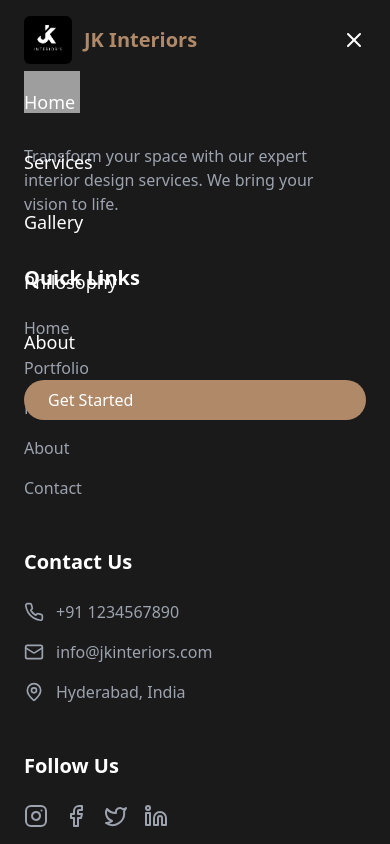
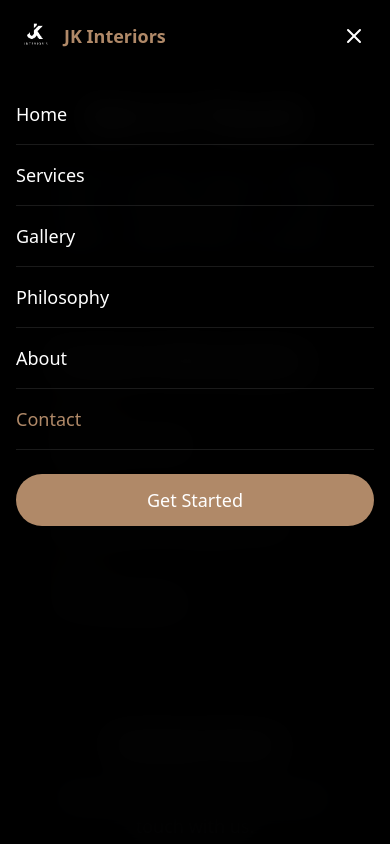
Before and after one commit to souravsouru7/jk-interior, a React (Create React App) app: page /contact in a window 390 px wide. Both pictures are taken after a click on the button 354 px from the left and 40 px from the top of the page. Shown: the top 844 px of the page. Built offline with nearby package versions, Linux system fonts and the light colour scheme; grey boxes are pictures that could not be loaded.

Commit message:
thirtheen

```diff
--- a/package.json
+++ b/package.json
@@ -14,6 +14,7 @@
     "react-dom": "^18.3.1",
     "react-router-dom": "^7.0.2",
     "react-scripts": "5.0.1",
+    "swiper": "^11.1.15",
     "web-vitals": "^2.1.4"
   },
   "scripts": {
--- a/src/App.js
+++ /dev/null
@@ -1,31 +0,0 @@
-import React from 'react';
-import { BrowserRouter as Router, Routes, Route } from 'react-router-dom';
-import Header from './components/Header';
-import Footer from './components/Footer';
-import JKInteriors from './components/JKInteriors';
-import About from './components/About';
-import Services from './components/Services';
-import Philosophy from './components/Philosophy';
-import Gallery from './components/Gallery';
-
-const App = () => {
-  return (
-    <Router>
-      <div className="flex flex-col min-h-screen bg-black">
-        <Header />
-        <main className="flex-grow">
-          <Routes>
-            <Route path="/" element={<JKInteriors />} />
-            <Route path="/about" element={<About />} />
-            <Route path="/services" element={<Services />} />
-            <Route path="/philosophy" element={<Philosophy />} />
-            <Route path="/gallery" element={<Gallery />} />
-          </Routes>
-        </main>
-        <Footer />
-      </div>
-    </Router>
-  );
-};
-
-export default App;
--- /dev/null
+++ b/src/App.jsx
@@ -0,0 +1,35 @@
+import React from "react";
+import { BrowserRouter as Router, Routes, Route } from "react-router-dom";
+import Header from "./components/Header";
+import Footer from "./components/Footer";
+import JKInteriors from "./components/JKInteriors";
+import About from "./components/About";
+import Services from "./components/Services";
+import Philosophy from "./components/Philosophy";
+import Gallery from "./components/Gallery";
+import Contact from "./components/Contact";
+import ScrollToTop from "./components/ScrollToTop";
+
+function App() {
+  return (
+    <Router>
+      <ScrollToTop />
+      <div className="flex flex-col min-h-screen bg-black">
+        <Header />
+        <main className="flex-grow">
+          <Routes>
+            <Route path="/" element={<JKInteriors />} />
+            <Route path="/about" element={<About />} />
+            <Route path="/services" element={<Services />} />
+            <Route path="/philosophy" element={<Philosophy />} />
+            <Route path="/gallery" element={<Gallery />} />
+            <Route path="/contact" element={<Contact />} />
+          </Routes>
+        </main>
+        <Footer />
+      </div>
+    </Router>
+  );
+}
+
+export default App;
--- /dev/null
+++ b/src/components/Contact.jsx
@@ -0,0 +1,60 @@
+import React from "react";
+import ContactForm from "../components/ContactForm";
+
+const Contact = () => {
+  const [showForm, setShowForm] = React.useState(false);
+
+  return (
+    <div className="min-h-screen bg-black pt-24 pb-12">
+      <div className="max-w-7xl mx-auto px-6">
+        <div className="text-center mb-12">
+          <h1 className="text-4xl md:text-5xl font-bold text-white mb-4">
+            Get in Touch
+          </h1>
+          <p className="text-gray-400 text-lg max-w-2xl mx-auto">
+            We'd love to hear from you. Whether you have a question about our services,
+            pricing, or anything else, our team is ready to answer all your questions.
+          </p>
+        </div>
+
+        <div className="grid md:grid-cols-2 gap-12 items-start">
+          <div className="bg-white/5 backdrop-blur-sm p-8 rounded-2xl">
+            <h2 className="text-2xl font-semibold text-white mb-6">
+              Contact Information
+            </h2>
+            <div className="space-y-6 text-gray-300">
+              <div>
+                <h3 className="text-[#b08968] font-medium mb-2">Address</h3>
+                <p>Hyderabad, India</p>
+              </div>
+              <div>
+                <h3 className="text-[#b08968] font-medium mb-2">Email</h3>
+                <p>Info.thejkinteriors@gmail.com</p>
+              </div>
+              <div>
+                <h3 className="text-[#b08968] font-medium mb-2">Phone</h3>
+                <p>+91 9063096060</p>
+              </div>
+            </div>
+          </div>
+
+          <button
+            onClick={() => setShowForm(true)}
+            className="bg-white/5 backdrop-blur-sm p-8 rounded-2xl hover:bg-white/10 transition-colors"
+          >
+            <h2 className="text-2xl font-semibold text-white mb-6">
+              Contact Form
+            </h2>
+            <p className="text-gray-400 text-lg max-w-2xl mx-auto">
+              Fill out the form below to get in touch with us.
+            </p>
+          </button>
+        </div>
+
+        {showForm && <ContactForm onClose={() => setShowForm(false)} />}
+      </div>
+    </div>
+  );
+};
+
+export default Contact;
--- a/src/components/Footer.jsx
+++ b/src/components/Footer.jsx
@@ -9,9 +9,9 @@ const Footer = () => {
   };
 
   return (
-    <footer className="bg-[#1a1a1a] text-white py-16">
-      <div className="max-w-7xl mx-auto px-6">
-        <div className="grid grid-cols-1 md:grid-cols-2 lg:grid-cols-4 gap-12">
+    <footer className="bg-[#1a1a1a] text-white py-12 sm:py-16">
+      <div className="max-w-7xl mx-auto px-4 sm:px-6">
+        <div className="grid grid-cols-1 sm:grid-cols-2 lg:grid-cols-4 gap-8 sm:gap-12">
           {/* Company Info */}
           <motion.div
             variants={footerAnimation}
@@ -36,7 +36,7 @@ const Footer = () => {
             whileInView="visible"
             className="space-y-6"
           >
-            <h3 className="text-xl font-semibold">Quick Links</h3>
+            <h3 className="text-lg sm:text-xl font-semibold">Quick Links</h3>
             <ul className="space-y-4">
               {['Home', 'Portfolio', 'Factory', 'About', 'Contact'].map((item) => (
                 <li key={item}>
@@ -58,17 +58,17 @@ const Footer = () => {
             whileInView="visible"
             className="space-y-6"
           >
-            <h3 className="text-xl font-semibold">Contact Us</h3>
+            <h3 className="text-lg sm:text-xl font-semibold">Contact Us</h3>
             <ul className="space-y-4">
-              <li className="flex items-center gap-3 text-gray-400">
+              <li className="flex items-center gap-3 text-sm sm:text-base text-gray-400">
                 <Phone size={20} />
-                <span>+91 1234567890</span>
+                <span>+91 9063096060</span>
               </li>
-              <li className="flex items-center gap-3 text-gray-400">
+              <li className="flex items-center gap-3 text-sm sm:text-base text-gray-400">
                 <Mail size={20} />
-                <span>info@jkinteriors.com</span>
+                <span>Info.thejkinteriors@gmail.com</span>
               </li>
-              <li className="flex items-center gap-3 text-gray-400">
+              <li className="flex items-center gap-3 text-sm sm:text-base text-gray-400">
                 <MapPin size={20} />
                 <span>Hyderabad, India</span>
               </li>
@@ -82,12 +82,19 @@ const Footer = () => {
             whileInView="visible"
             className="space-y-6"
           >
-            <h3 className="text-xl font-semibold">Follow Us</h3>
+            <h3 className="text-lg sm:text-xl font-semibold">Follow Us</h3>
             <div className="flex space-x-4">
-              {[Instagram, Facebook, Twitter, Linkedin].map((Icon, index) => (
+              {[
+                { Icon: Instagram, link: 'https://www.instagram.com/the.jkinteriors?igsh=MXZ6YXBlYmppNXNoaA==' },
+                { Icon: Facebook, link: '#' },
+                { Icon: Twitter, link: '#' },
+                { Icon: Linkedin, link: '#' }
+              ].map(({ Icon, link }, index) => (
                 <motion.a
                   key={index}
-                  href="#"
+                  href={link}
+                  target="_blank"
+                  rel="noopener noreferrer"
                   whileHover={{ scale: 1.2, color: '#b08968' }}
                   className="text-gray-400 hover:text-[#b08968] transition-colors"
                 >
@@ -98,14 +105,15 @@ const Footer = () => {
           </motion.div>
         </div>
 
-        {/* Copyright */}
         <motion.div
           variants={footerAnimation}
           initial="hidden"
           whileInView="visible"
           className="border-t border-gray-800 mt-12 pt-8 text-center text-gray-400"
         >
-          <p>&copy; {new Date().getFullYear()} JK Interiors. All rights reserved.</p>
+          <p className="text-xs sm:text-sm text-gray-400">
+            &copy; {new Date().getFullYear()} JK Interiors. All rights reserved.
+          </p>
         </motion.div>
       </div>
     </footer>
--- a/src/components/Header.jsx
+++ b/src/components/Header.jsx
@@ -15,6 +15,7 @@ const Header = () => {
     { name: 'Gallery', path: '/gallery' },
     { name: 'Philosophy', path: '/philosophy' },
     { name: 'About', path: '/about' },
+    { name: 'Contact', path: '/contact' },
 
   ];
 
@@ -34,9 +35,8 @@ const Header = () => {
         isScrolled ? 'bg-black/80 backdrop-blur-md py-2' : 'bg-transparent py-4'
       }`}
     >
-      <div className="max-w-7xl mx-auto px-6">
+      <div className="max-w-7xl mx-auto px-4 sm:px-6">
         <div className="flex justify-between items-center">
-          {/* Updated Logo Section */}
           <Link to="/">
             <motion.div
               whileHover={{ scale: 1.02 }}
@@ -46,14 +46,14 @@ const Header = () => {
               <img
                 src={logo}
                 alt="JK Interiors"
-                className="h-12 w-auto object-contain rounded-md"
+                className="h-10 w-auto object-contain rounded-md"
                 style={{
                   filter: isScrolled ? 'brightness(1.2)' : 'brightness(1)',
                   transition: 'filter 0.3s ease'
                 }}
               />
               <motion.span
-                className={`ml-3 font-semibold text-xl ${
+                className={`ml-2 font-semibold text-lg sm:text-xl ${
                   isScrolled ? 'text-white' : 'text-[#b08968]'
                 }`}
               >
@@ -62,8 +62,7 @@ const Header = () => {
             </motion.div>
           </Link>
 
-          {/* Desktop Navigation */}
-          <nav className="hidden md:flex items-center space-x-12">
+          <nav className="hidden md:flex items-center space-x-8">
             {navItems.map((item) => (
               <Link key={item.name} to={item.path}>
                 <motion.span
@@ -86,46 +85,60 @@ const Header = () => {
             </motion.button>
           </nav>
 
-          {/* Mobile Menu Button */}
           <motion.button
             whileTap={{ scale: 0.95 }}
-            className="md:hidden text-white"
+            className="md:hidden text-white p-2"
             onClick={() => setIsOpen(!isOpen)}
           >
             {isOpen ? <X size={24} /> : <Menu size={24} />}
           </motion.button>
         </div>
 
-        {/* Mobile Navigation */}
         <AnimatePresence>
           {isOpen && (
             <motion.div
               initial={{ opacity: 0, height: 0 }}
               animate={{ opacity: 1, height: 'auto' }}
               exit={{ opacity: 0, height: 0 }}
-              className="md:hidden mt-4"
+              className="fixed inset-0 top-[60px] bg-black/95 backdrop-blur-lg z-50 md:hidden"
             >
-              <nav className="flex flex-col space-y-4">
-                {navItems.map((item) => (
-                  <Link key={item.name} to={item.path}>
-                    <motion.span
-                      className={`block text-white hover:text-[#b08968] transition-colors text-lg py-2 ${
-                        location.pathname === item.path ? 'text-[#b08968]' : ''
+              <motion.nav
+                className="flex flex-col h-full px-4 py-6"
+                initial={{ opacity: 0, y: 20 }}
+                animate={{ opacity: 1, y: 0 }}
+                transition={{ delay: 0.1 }}
+              >
+                {navItems.map((item, index) => (
+                  <Link
+                    key={item.name}
+                    to={item.path}
+                    onClick={() => setIsOpen(false)}
+                  >
+                    <motion.div
+                      initial={{ opacity: 0, x: -20 }}
+                      animate={{ opacity: 1, x: 0 }}
+                      transition={{ delay: index * 0.1 }}
+                      className={`py-4 border-b border-white/10 ${
+                        location.pathname === item.path
+                          ? 'text-[#b08968]'
+                          : 'text-white'
                       }`}
-                      whileHover={{ x: 10 }}
-                      onClick={() => setIsOpen(false)}
                     >
-                      {item.name}
-                    </motion.span>
+                      <span className="text-lg font-medium">{item.name}</span>
+                    </motion.div>
                   </Link>
                 ))}
+
                 <motion.button
-                  whileHover={{ x: 10 }}
-                  className="bg-[#b08968] text-white px-6 py-2 rounded-full text-left"
+                  initial={{ opacity: 0, x: -20 }}
+                  animate={{ opacity: 1, x: 0 }}
+                  transition={{ delay: navItems.length * 0.1 }}
+                  className="mt-6 bg-[#b08968] text-white px-6 py-3 rounded-full text-lg font-medium"
+                  onClick={() => setIsOpen(false)}
                 >
                   Get Started
                 </motion.button>
-              </nav>
+              </motion.nav>
             </motion.div>
           )}
         </AnimatePresence>
--- a/src/components/JKInteriors.jsx
+++ b/src/components/JKInteriors.jsx
@@ -1,5 +1,6 @@
 import React, { useState, useEffect, useRef } from "react";
 import { motion, AnimatePresence } from "framer-motion";
+import { useLocation } from "react-router-dom";
 import LoadingAnimation from "./LoadingAnimation";
 import Hero from "./Hero";
 import Features from "./Features";
@@ -11,6 +12,11 @@ const JKInteriors = () => {
   const [showContactForm, setShowContactForm] = useState(false);
   const [isPlaying, setIsPlaying] = useState(false);
   const audioRef = useRef(null);
+  const location = useLocation();
+
+  useEffect(() => {
+    window.scrollTo(0, 0);
+  }, [location.pathname]);
 
   useEffect(() => {
     const timer = setTimeout(() => {
--- /dev/null
+++ b/src/components/ScrollToTop.jsx
@@ -0,0 +1,14 @@
+import { useEffect } from "react";
+import { useLocation } from "react-router-dom";
+
+function ScrollToTop() {
+  const { pathname } = useLocation();
+
+  useEffect(() => {
+    window.scrollTo(0, 0);
+  }, [pathname]);
+
+  return null;
+}
+
+export default ScrollToTop;
--- a/tailwind.config.js
+++ b/tailwind.config.js
@@ -22,6 +22,20 @@ module.exports = {
       backdropBlur: {
         md: '12px',
       },
+      fontSize: {
+        'xs': ['0.75rem', { lineHeight: '1rem' }],
+        'sm': ['0.875rem', { lineHeight: '1.25rem' }],
+        'base': ['1rem', { lineHeight: '1.5rem' }],
+        'lg': ['1.125rem', { lineHeight: '1.75rem' }],
+        'xl': ['1.25rem', { lineHeight: '1.75rem' }],
+        '2xl': ['1.5rem', { lineHeight: '2rem' }],
+        '3xl': ['1.875rem', { lineHeight: '2.25rem' }],
+        '4xl': ['2.25rem', { lineHeight: '2.5rem' }],
+        '5xl': ['3rem', { lineHeight: '1.16' }],
+        'mobile-h1': ['2rem', { lineHeight: '1.2' }],
+        'mobile-h2': ['1.75rem', { lineHeight: '1.3' }],
+        'mobile-h3': ['1.5rem', { lineHeight: '1.4' }],
+      },
     },
   },
   plugins: [],
```
Also changed, not shown: src/components/Features.jsx (+6 -11 lines), src/components/Hero.jsx (+19 -38 lines), src/components/Testimonials.jsx (+56 -8 lines), 1 other file (tests, documents, lock files or other folders).
